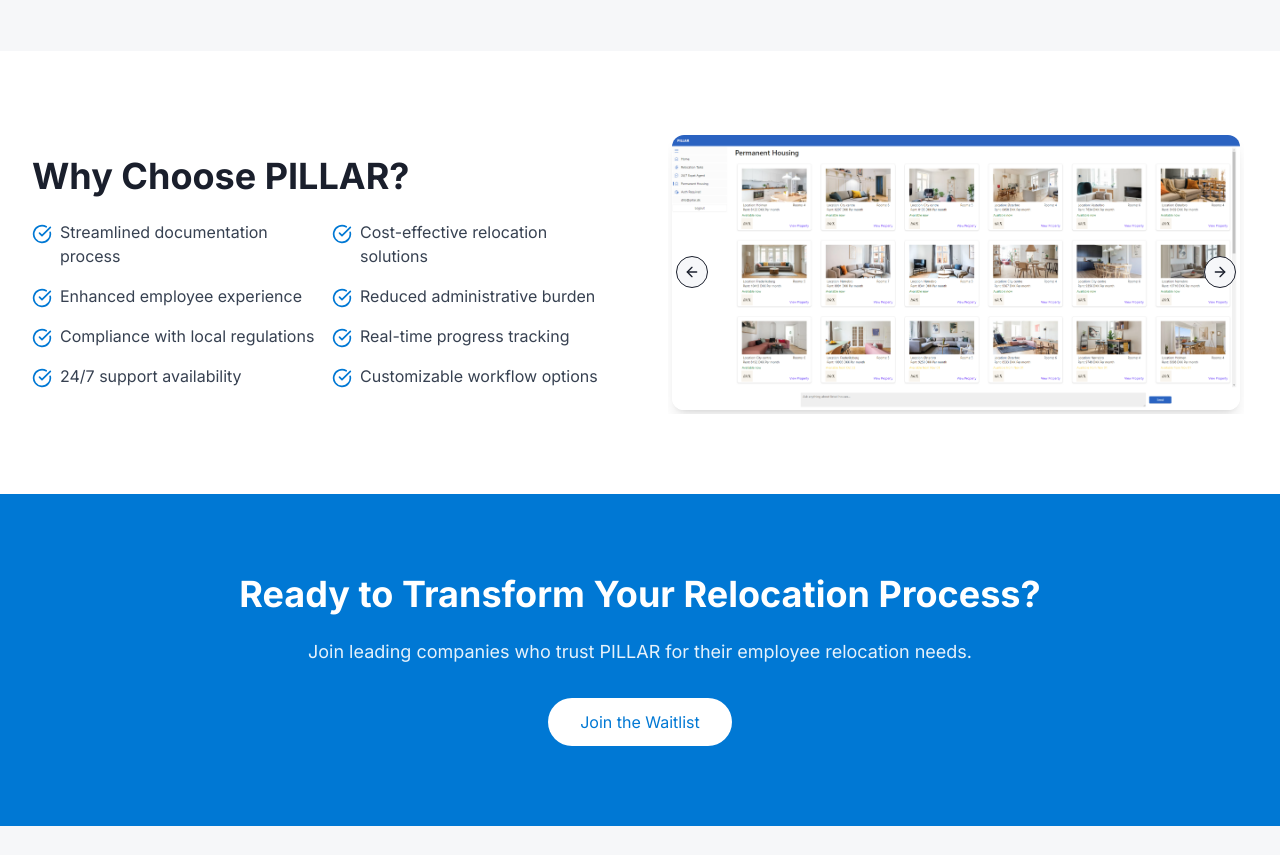
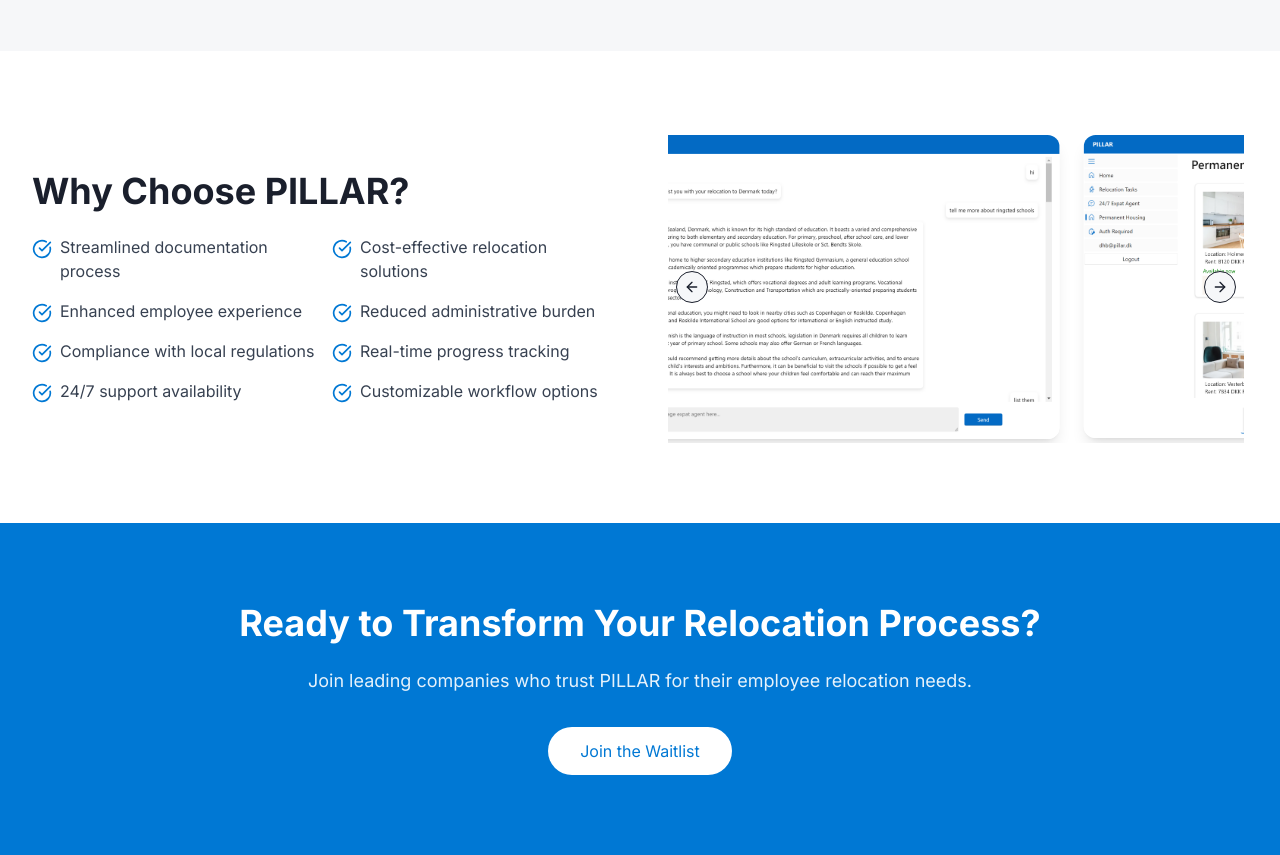
Before and after one commit to dhaneshb/pillar-relocation-simplified, a React (Vite) app: page / in a window 1280 px wide. Shown: the part 2040-2895 px from the top of the page. Before the commit the page ends 2866 px from the top, so only its background shows below. Built offline with nearby package versions, Linux system fonts and the light colour scheme.

Commit message:
Update carousel images for Benefits section
Replace carousel images in the Benefits component with EmployeeFlow1.png, EmployeeFlow2.png, and EmployeeFlow3.png.
[skip gpt_engineer]

```diff
--- a/src/components/Benefits.tsx
+++ b/src/components/Benefits.tsx
@@ -22,16 +22,16 @@ const benefits = [
 
 const carouselImages = [
   {
-    src: "/Relocaiton Tasks.png",
-    alt: "Relocation Tasks"
+    src: "/EmployeeFlow1.png",
+    alt: "Employee Flow 1"
   },
   {
-    src: "/Permenant housing.png",
-    alt: "Permanent Housing"
+    src: "/EmployeeFlow2.png",
+    alt: "Employee Flow 2"
   },
   {
-    src: "/Expat Agent.png",
-    alt: "Expat Agent"
+    src: "/EmployeeFlow3.png",
+    alt: "Employee Flow 3"
   }
 ];
 
```
